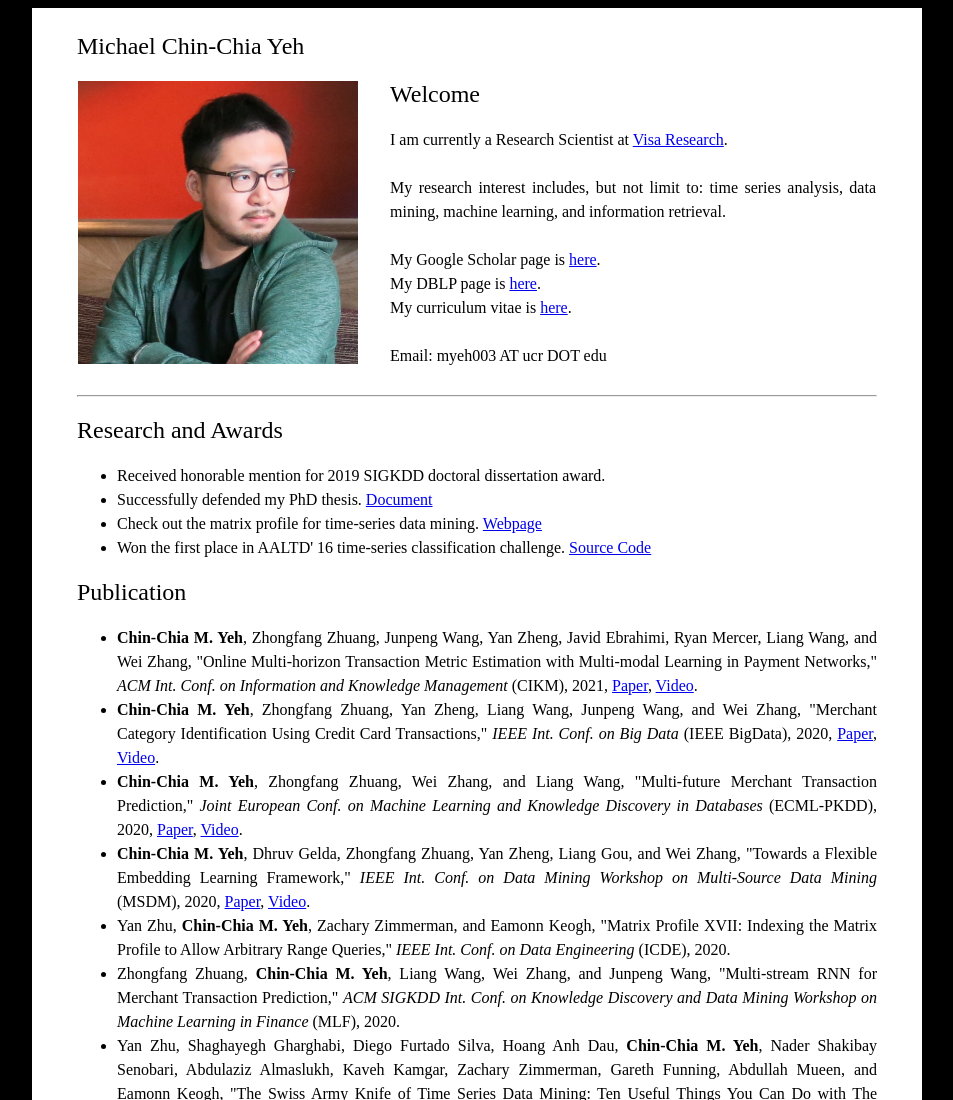
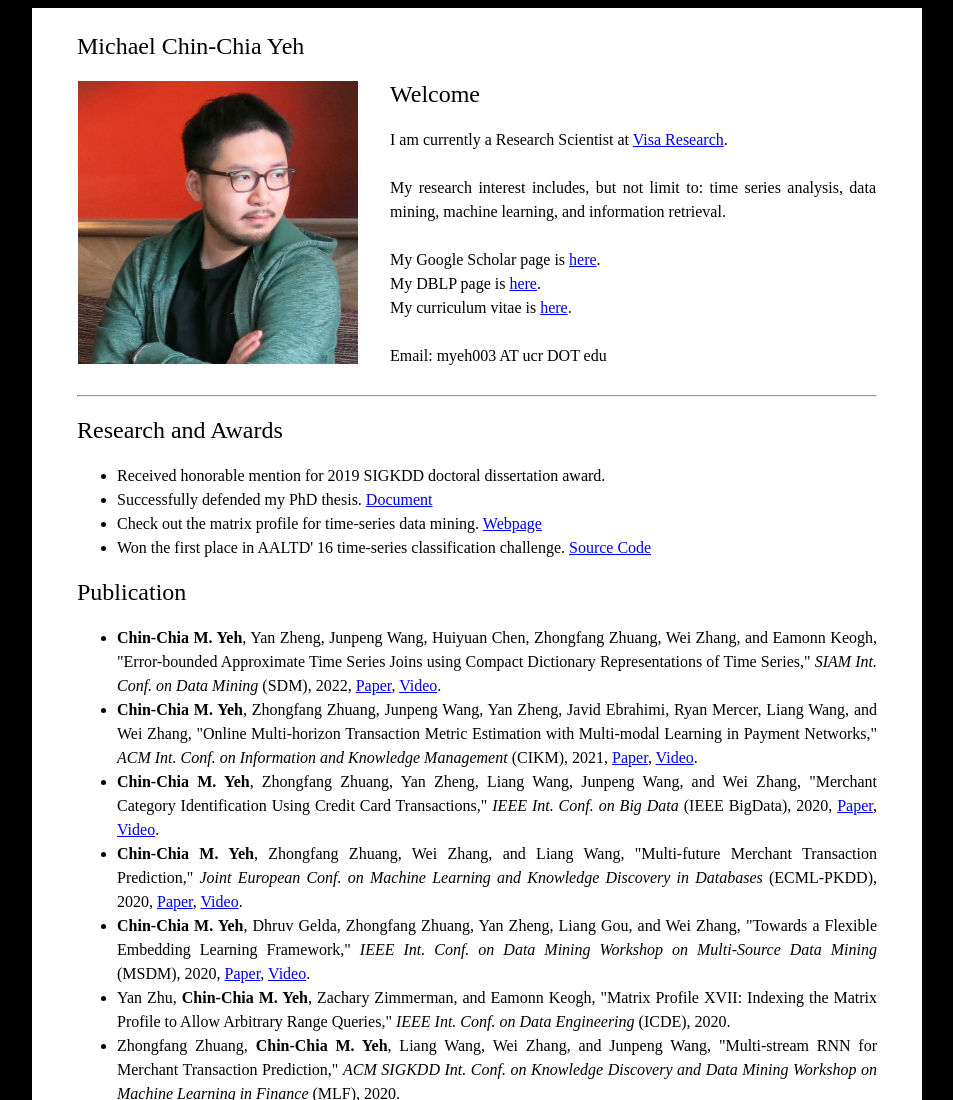
Before and after one commit to mcyeh/mcyeh.github.io, a plain HTML site: page index.html in a window 1280 px wide. Shown: the top 1100 px of the page, without its empty margins (163-1116 px from the left). Drawn offline with Linux system fonts and the light colour scheme.

Commit message:
update publication

```diff
--- a/index.html
+++ b/index.html
@@ -96,11 +96,17 @@
 
         <h2>Publication</h2>
         <ul>
+            <li> <b>Chin-Chia M. Yeh</b>, Yan Zheng, Junpeng Wang, Huiyuan Chen, Zhongfang Zhuang, Wei Zhang, and Eamonn
+                Keogh,
+                "Error-bounded Approximate Time Series Joins using Compact Dictionary Representations of Time Series,"
+                <i>SIAM Int. Conf. on Data Mining</i> (SDM),
+                2022, <a href="https://arxiv.org/abs/2112.12965" target="_newtab">Paper</a>, <a
+                    href="https://www.youtube.com/watch?v=F7e9EWb7mS8" target="_newtab">Video</a>.
             <li> <b>Chin-Chia M. Yeh</b>, Zhongfang Zhuang, Junpeng Wang, Yan Zheng, Javid Ebrahimi, Ryan Mercer, Liang
                 Wang, and Wei Zhang,
                 "Online Multi-horizon Transaction Metric Estimation with Multi-modal Learning in Payment Networks,"
-                <i>ACM Int. Conf. on Information and Knowledge Management</i>
-                (CIKM), 2021, <a href="https://arxiv.org/abs/2109.10020" target="_newtab">Paper</a>, <a
+                <i>ACM Int. Conf. on Information and Knowledge Management</i> (CIKM),
+                2021, <a href="https://arxiv.org/abs/2109.10020" target="_newtab">Paper</a>, <a
                     href="https://www.youtube.com/watch?v=Il1ibsl2K_U" target="_newtab">Video</a>.
             <li> <b>Chin-Chia M. Yeh</b>, Zhongfang Zhuang, Yan Zheng, Liang Wang, Junpeng Wang, and Wei Zhang,
                 "Merchant Category Identification Using Credit Card Transactions," <i>IEEE Int. Conf. on Big Data</i>
```
